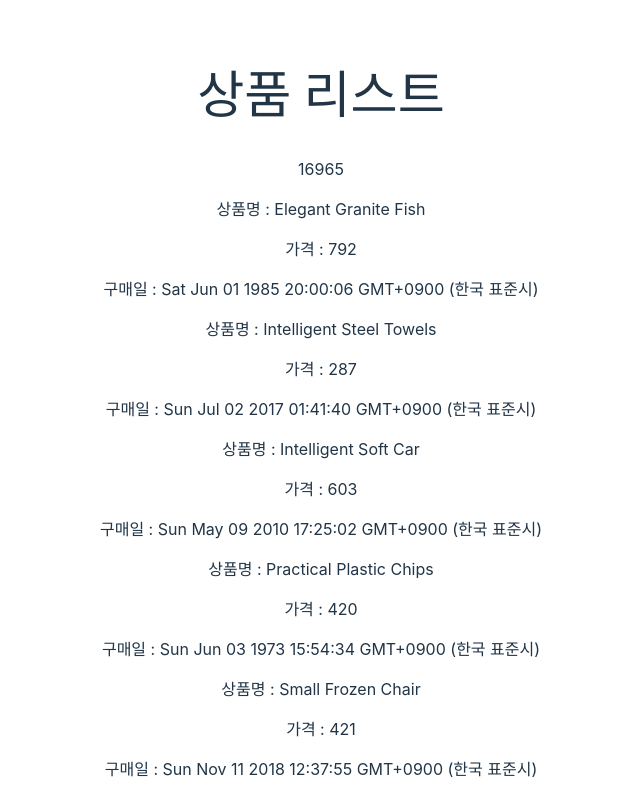
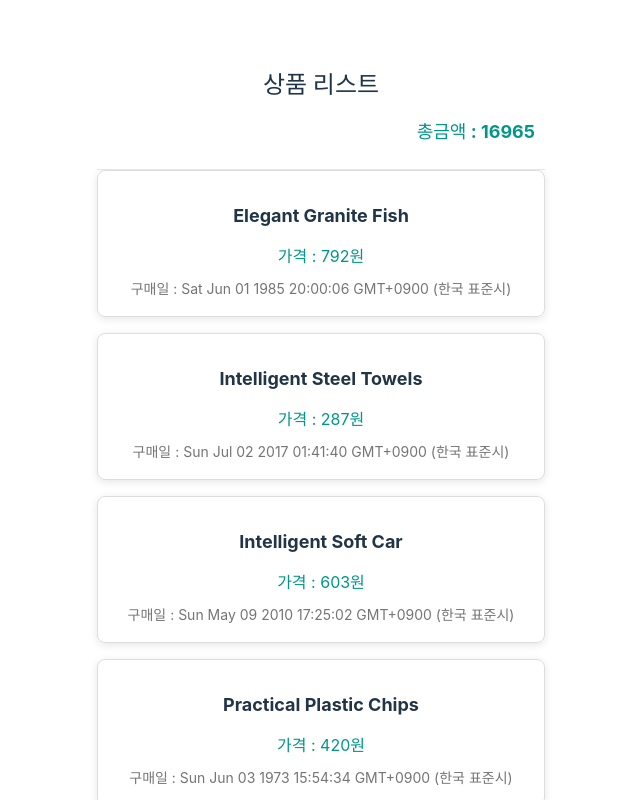
Before and after one commit to suhong99/infinitescroll, a React (Vite) app: page / in a window 1280 px wide. Shown: the top 800 px of the page, without its empty margins (319-959 px from the left). Built offline with nearby package versions, Linux system fonts and the light colour scheme.

Commit message:
UI작업 및 컴퍼넌트 분리

```diff
--- a/src/App.css
+++ b/src/App.css
@@ -4,3 +4,96 @@
   padding: 2rem;
   text-align: center;
 }
+
+.wrapper {
+  padding: 20px;
+  max-width: 1200px;
+  margin: 0 auto;
+}
+
+.header {
+  position: sticky;
+  top: 0;
+  background-color: #fff;
+  z-index: 100;
+  padding: 4px 10px;
+  /* box-shadow: 0 2px 4px rgba(0, 0, 0, 0.1); 아래쪽에만 그림자 추가 */
+  border-bottom: 1px solid rgba(0, 0, 0, 0.1); /* 추가로 경계선도 추가 */
+}
+
+.product_list {
+  display: flex;
+  flex-direction: column;
+  gap: 16px;
+}
+
+.product_card {
+  border: 1px solid #ddd;
+  border-radius: 8px;
+  padding: 16px;
+  box-shadow: 0 2px 8px rgba(0, 0, 0, 0.1);
+  transition: transform 0.2s;
+}
+
+.product_card:hover {
+  transform: scale(1.02);
+}
+
+.product_name {
+  font-size: 18px;
+  font-weight: bold;
+}
+
+.product_price {
+  color: #009688;
+  margin: 8px 0;
+}
+
+.product_date {
+  color: #757575;
+  font-size: 14px;
+}
+
+.title {
+  font-size: 24px;
+  font-weight: bold;
+  margin-bottom: 20px;
+  text-align: center;
+}
+
+.total_price {
+  font-size: 18px;
+  font-weight: bold;
+  color: #009688;
+  margin-bottom: 20px;
+  text-align: right;
+}
+
+.loading {
+  border: 6px solid rgba(0, 0, 0, 0.1);
+  border-top: 4px solid #009688;
+  border-radius: 50%;
+  width: 40px;
+  height: 40px;
+  animation: spin 1s linear infinite;
+  margin: 20px auto; /* 가운데 정렬 */
+}
+
+@keyframes spin {
+  0% {
+    transform: rotate(0deg);
+  }
+  100% {
+    transform: rotate(360deg);
+  }
+}
+.observer {
+  height: 20px;
+}
+
+.end {
+  text-align: center;
+  margin-top: 20px;
+  font-size: 16px;
+  color: #757575;
+}
--- a/src/App.tsx
+++ b/src/App.tsx
@@ -3,6 +3,9 @@ import './App.css';
 import { MockData } from './const/mock';
 import { getMockData, getPage, setNextPage } from './utils/data';
 import useTotalPrice from './hook/useTotalPrice';
+import Card from './components/Card';
+import Spinner from './components/Spinner';
+import Header from './components/Header';
 
 function App() {
   const [list, setList] = useState<MockData[]>([]);
@@ -62,21 +65,14 @@ function App() {
   }, [isLoading, isLastPage, fetchData]);
 
   return (
-    <main>
-      <h1>상품 리스트</h1>
-      <div>{totalPrice}</div>
-      {list.map(({ productId, productName, price, boughtDate }) => (
-        <div key={productId}>
-          <p>상품명 : {productName}</p>
-          <p>가격 : {price}</p>
-          <p>구매일 : {boughtDate}</p>
-        </div>
-      ))}
-      {isLoading && <div>로딩중...</div>}
+    <main className="wrapper">
+      <Header totalPrice={totalPrice} />
+      <Card list={list} />
+      {isLoading && <Spinner />}
       {!isLastPage ? (
-        <div ref={observerRef} style={{ height: '20px' }} />
+        <div ref={observerRef} className="observer" />
       ) : (
-        <div>마지막 페이지 입니다</div>
+        <div className="end">마지막 페이지 입니다</div>
       )}
     </main>
   );
--- /dev/null
+++ b/src/components/Card.tsx
@@ -0,0 +1,19 @@
+import { MockData } from '../const/mock';
+
+const Card: React.FC<{ list: MockData[] }> = ({ list }) => {
+  return (
+    <section className="product_list">
+      {list.map(({ productId, productName, price, boughtDate }) => (
+        <article className="product_card" key={productId}>
+          <h2 className="product_name">{productName}</h2>
+          <p className="product_price">가격 : {price.toLocaleString()}원</p>
+          <time className="product_date" dateTime={boughtDate}>
+            구매일 : {boughtDate}
+          </time>
+        </article>
+      ))}
+    </section>
+  );
+};
+
+export default Card;
--- /dev/null
+++ b/src/components/Header.tsx
@@ -0,0 +1,12 @@
+import React from 'react';
+
+const Header: React.FC<{ totalPrice: number }> = ({ totalPrice }) => {
+  return (
+    <header className="header">
+      <h1 className="title">상품 리스트</h1>
+      <div className="total_price">총금액 : {totalPrice}</div>
+    </header>
+  );
+};
+
+export default Header;
--- /dev/null
+++ b/src/components/Spinner.tsx
@@ -0,0 +1,10 @@
+const Spinner = () => {
+  return (
+    <>
+      <div className="loading"></div>
+      <p>로딩중...</p>
+    </>
+  );
+};
+
+export default Spinner;
```
